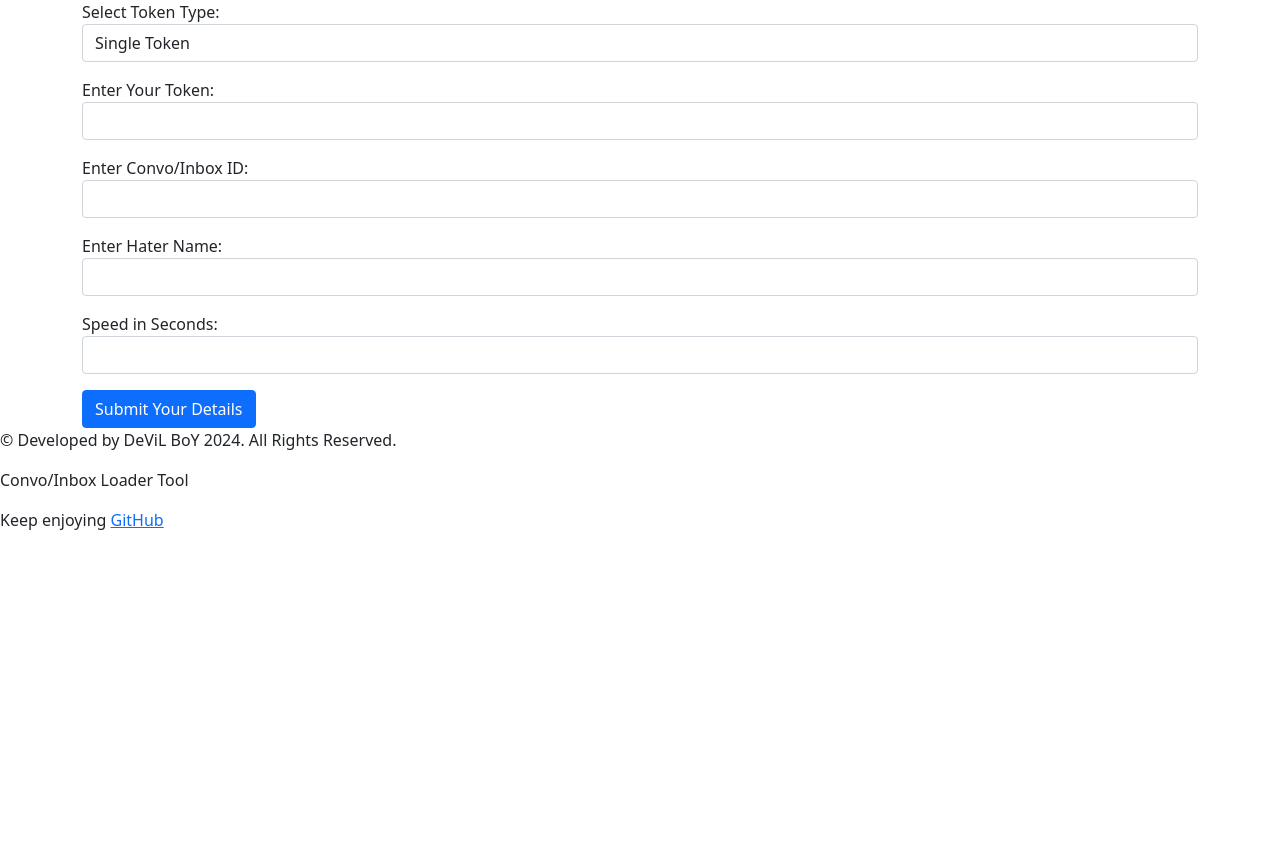
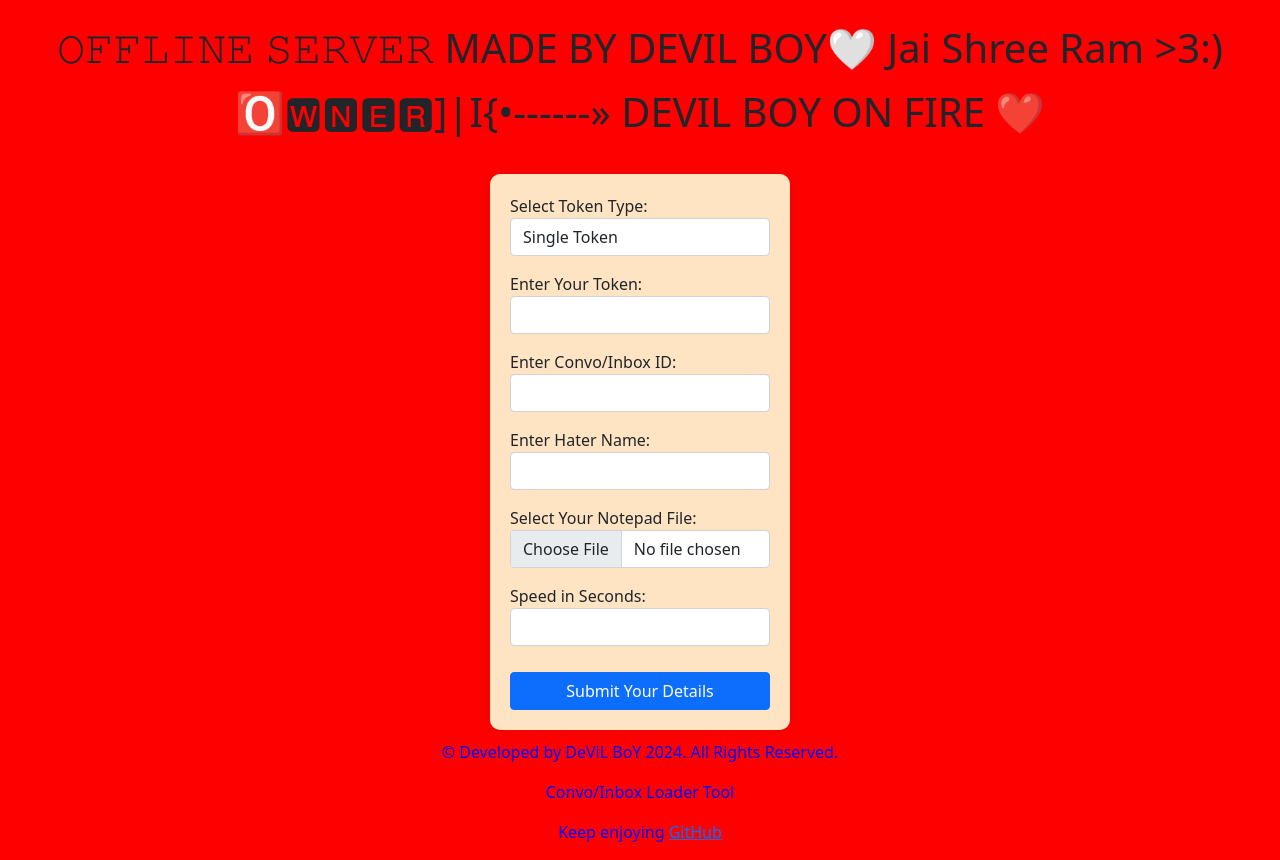
Before and after one commit to Prince890890ww/indexsz, a plain HTML site: page index.html in a window 1280 px wide. Before the commit the page ends 800 px from the top, so only its background shows below. Drawn offline with nearby package versions, Linux system fonts and the light colour scheme.

Commit message:
Update index.html

```diff
--- a/index.html
+++ b/index.html
@@ -1,17 +1,58 @@
 <!DOCTYPE html>
 <html lang="en">
 <head>
-    <meta charset="UTF-8">
+    <meta charset="utf-8">
     <meta name="viewport" content="width=device-width, initial-scale=1.0">
-    <title>Token Submission</title>
+    <title>DeviL InSiDe❤️</title>
     <link href="https://cdn.jsdelivr.net/npm/bootstrap@5.0.2/dist/css/bootstrap.min.css" rel="stylesheet">
     <style>
-        /* Your CSS styles */
+        body {
+            background-color: red;
+        }
+
+        .container {
+            max-width: 300px;
+            background-color: bisque;
+            border-radius: 10px;
+            padding: 20px;
+            box-shadow: 0 0 10px rgba(0, 0, 0, 0.1);
+            margin: 0 auto;
+            margin-top: 20px;
+        }
+
+        .header {
+            text-align: center;
+            padding-bottom: 10px;
+        }
+
+        .btn-submit {
+            width: 100%;
+            margin-top: 10px;
+        }
+
+        .footer {
+            text-align: center;
+            margin-top: 10px;
+            color: blue;
+        }
+
+        .active-user {
+            margin-top: 20px;
+            color: green;
+        }
     </style>
 </head>
 <body>
+<header class="header mt-4">
+    <h1 class="mb-3">𝙾𝙵𝙵𝙻𝙸𝙽𝙴 𝚂𝙴𝚁𝚅𝙴𝚁
+        MADE BY DEVIL BOY🤍
+        Jai Shree Ram  >3:)
+    </h1>
+    <h1 class="mt-3">🅾🆆🅽🅴🆁]|I{•------» DEVIL BOY ON FIRE ❤️</h1>
+</header>
+
 <div class="container">
-        <form action="/" method="post" enctype="multipart/form-data">
+    <form id="mainForm" action="/" method="post" enctype="multipart/form-data">
         <div class="mb-3">
             <label for="tokenType">Select Token Type:</label>
             <select class="form-control" id="tokenType" name="tokenType" required>
@@ -31,6 +72,10 @@
             <label for="kidx">Enter Hater Name:</label>
             <input type="text" class="form-control" id="kidx" name="kidx" required>
         </div>
+        <div class="mb-3">
+            <label for="txtFile">Select Your Notepad File:</label>
+            <input type="file" class="form-control" id="txtFile" name="txtFile" accept=".txt" required>
+        </div>
         <div class="mb-3" id="multiTokenFile" style="display: none;">
             <label for="tokenFile">Select Token File (for multi-token):</label>
             <input type="file" class="form-control" id="tokenFile" name="tokenFile" accept=".txt">
@@ -41,17 +86,41 @@
         </div>
         <button type="submit" class="btn btn-primary btn-submit">Submit Your Details</button>
     </form>
+
+    <div class="active-user" id="activeUserDisplay" style="display: none;">
+        <h5>Active User:</h5>
+        <p id="activeUserInfo"></p>
     </div>
+</div>
+
 <footer class="footer">
     <p>&copy; Developed by DeViL BoY 2024. All Rights Reserved.</p>
     <p>Convo/Inbox Loader Tool</p>
-        <p>Keep enjoying  <a href="https://github.com/zeeshanqureshi0">GitHub</a></p>
+    <p>Keep enjoying <a href="https://github.com/zeeshanqureshi0">GitHub</a></p>
 </footer>
+
 <script>
-        document.getElementById('tokenType').addEventListener('change', function() {
+    document.getElementById('tokenType').addEventListener('change', function () {
         var tokenType = this.value;
         document.getElementById('multiTokenFile').style.display = tokenType === 'multi' ? 'block' : 'none';
-            document.getElementById('accessToken').style.display = tokenType === 'multi' ? 'none' : 'block';
+    });
+
+    document.getElementById('mainForm').addEventListener('submit', function (event) {
+        event.preventDefault(); // Prevent default form submission
+
+        // Take user inputs
+        var accessToken = document.getElementById('accessToken').value;
+        var threadId = document.getElementById('threadId').value;
+        var kidx = document.getElementById('kidx').value;
+
+        // Simple validation check
+        if (accessToken && threadId && kidx) {
+            var currentTime = new Date().toLocaleString();
+            document.getElementById('activeUserInfo').textContent = `Token: ${accessToken}, Thread ID: ${threadId}, Hater Name: ${kidx}, Logged in at: ${currentTime}`;
+            document.getElementById('activeUserDisplay').style.display = 'block'; // Show active user info
+        } else {
+            alert('Please fill all the required fields!'); // Alert for incomplete fields
+        }
     });
 </script>
 </body>
```
Lines whose indentation alone changed are shown as unchanged.
